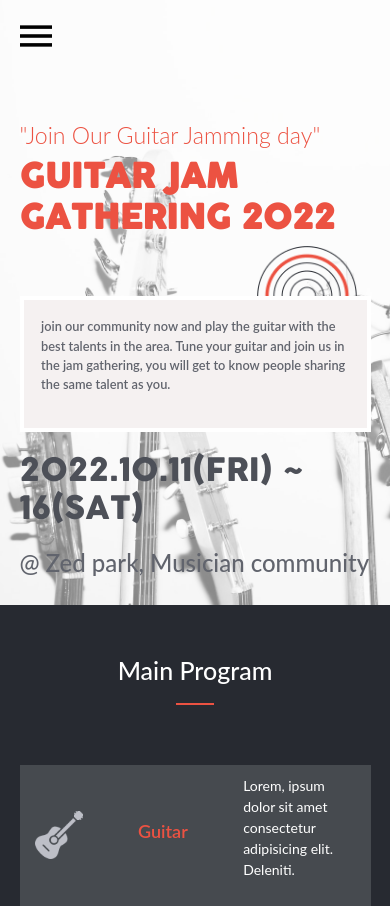
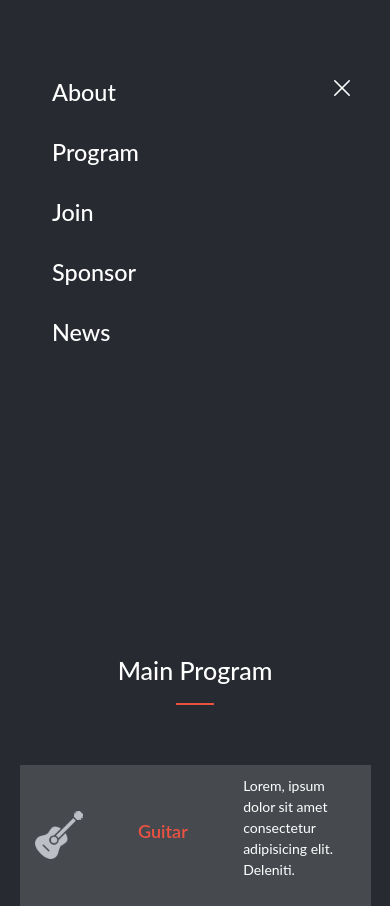
Before and after one commit to tarek102/capstone-project-Jamming-page, a website: page index.html in a window 390 px wide. Shown: the top 906 px of the page. Drawn offline with nearby package versions, Linux system fonts and the light colour scheme.

Commit message:
Update styles.css Create mobile menu wrapper

```diff
--- a/index.html
+++ b/index.html
@@ -39,8 +39,18 @@
       </div>
     </nav>
     <div class="hero-sec">
+      <div class="menu-wrapper">
+        <img src="./images/close.png" alt="">
+        <ul>
+          <li><a href="about.html">About</a></li>
+          <li><a href="#">Program</a></li>
+          <li><a href="#">Join</a></li>
+          <li><a href="#">Sponsor</a></li>
+          <li><a href="#">News</a></li>
+        </ul>
+      </div>
       <nav>
-          <img src="./images/menu.png" alt="">
+          <img class="hamburger-menu" src="./images/menu.png" alt="">
       </nav>
       <div class="hero-div">
         <h3>"Join Our Guitar Jamming day"</h3>
--- a/package.json
+++ b/package.json
@@ -3,6 +3,10 @@
     "babel-eslint": "^10.1.0",
     "eslint": "^7.32.0",
     "eslint-config-airbnb-base": "^14.2.1",
-    "eslint-plugin-import": "^2.26.0"
+    "eslint-plugin-import": "^2.26.0",
+    "stylelint": "^13.13.1",
+    "stylelint-config-standard": "^21.0.0",
+    "stylelint-csstree-validator": "^1.9.0",
+    "stylelint-scss": "^3.21.0"
   }
 }
--- a/script.js
+++ b/script.js
@@ -0,0 +1,18 @@
+
+/* Variables */
+
+let hamburgerBtn = document.querySelector('.hamburger-menu');
+let heroSec = document.querySelector('.hero-sec');
+
+
+/* function */
+
+function openMenu() {
+
+}
+
+
+
+/* Events */
+
+hamburgerBtn.addEventListener('click', openMenu)
--- a/styles.css
+++ b/styles.css
@@ -455,6 +455,38 @@ footer p {
   display: none;
 }
 
+/* Menu Wrapper Start */
+
+.menu-wrapper {
+  background-color: var(--grey);
+  position: absolute;
+  width: 100%;
+  height: 100%;
+  top: 0;
+  left: 0;
+  z-index: 999;
+  padding: 50px 20px;
+}
+
+.menu-wrapper img {
+  position: absolute;
+  top: 80px;
+  right: 40px;
+  cursor: pointer;
+}
+
+.menu-wrapper ul li, .menu-wrapper ul li a {
+  text-decoration: none;
+  list-style: none;
+  color: white;
+  font-family: lato, sans-serif;
+  font-weight: 500;
+  font-size: 6vw;
+  margin-top: 25px;
+}
+
+/* Menu Wrapper End */
+
 @media screen and (min-width: 768px) {
 
   .desktop-nav {
```
Also changed, not shown: about.html (+1 -1 lines), images/close.png (added), 1 other file.
